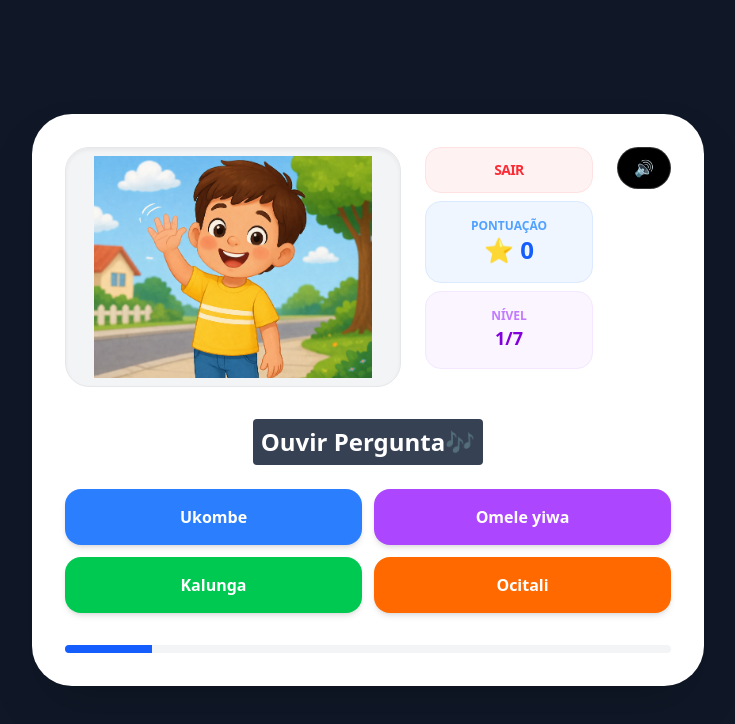
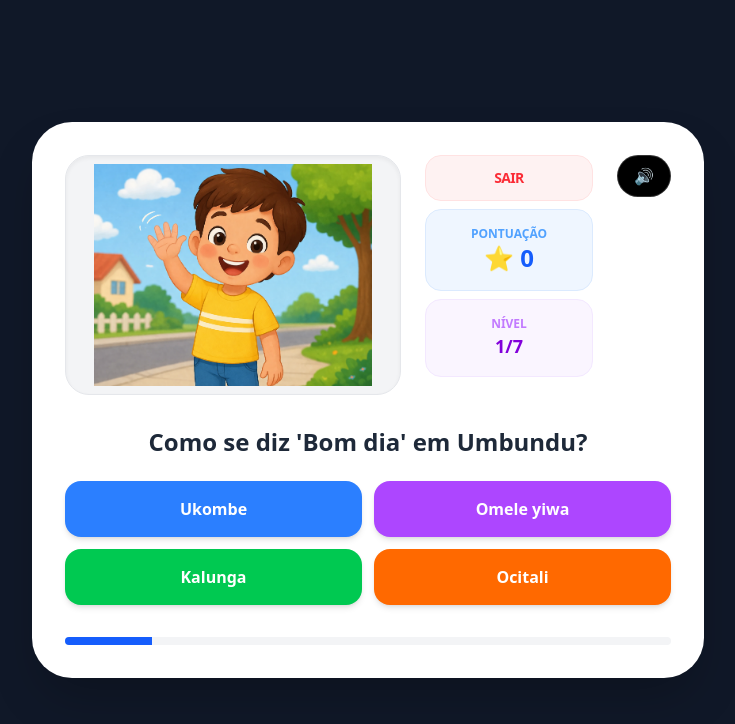
Before and after one commit to RuiGomes111/Okulilonguisa, a Next.js app: page /jogo_medio in a window 1280 px wide. Shown: the top 724 px of the page, without its empty margins (272-1007 px from the left). Built offline with nearby package versions, Linux system fonts and the light colour scheme.

Commit message:
contruindo nivel dificil

```diff
--- a/app/components/efeitosonoro.tsx
+++ b/app/components/efeitosonoro.tsx
@@ -11,7 +11,7 @@ const SoundEffects = forwardRef<SoundEffectsHandle>((_, ref) => {
   const correctRef = useRef<HTMLAudioElement | null>(null);
   const wrongRef = useRef<HTMLAudioElement | null>(null);
 
-  // função de vibração segura
+  //Função vibração
   const vibrate = (pattern: number | number[]) => {
     if (typeof window !== "undefined" && "vibrate" in navigator) {
       navigator.vibrate(pattern);
--- a/app/jogo_dificil/page.tsx
+++ b/app/jogo_dificil/page.tsx
@@ -1,7 +1,7 @@
 export default function Dificil() {
     return(
         <div className="flex flex-col items-center justify-center h-screen bg-gradient-to-b from-gray-900 to-gray-800 text-white">
-            <h2>jogo dificil</h2>
+            <h2>Em Construção</h2>
         </div>
     )
 }
--- a/app/jogo_medio/page.tsx
+++ b/app/jogo_medio/page.tsx
@@ -232,7 +232,7 @@ export default function Medio() {
         {/* PERGUNTA E RESPOSTAS */}
         <div className="px-6 pb-8 md:px-8">
           <h1 className="text-xl md:text-2xl font-black text-gray-800 text-center mb-6 leading-tight">
-            <button className="bg-gray-700 rounded p-2 text-white " onClick={()=>tocar(q.audio)}> Ouvir Pergunta🎶</button>
+            {q.question}
           </h1>
 
           <div className="grid grid-cols-2 gap-3">
```
